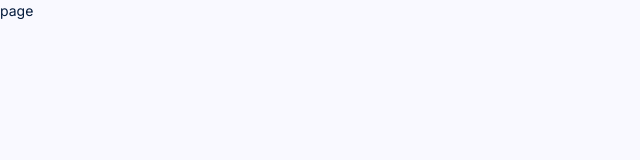
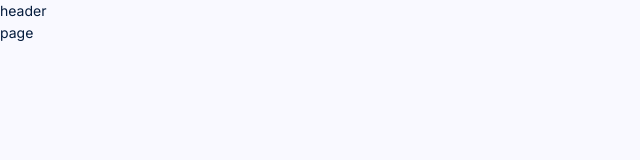
Before and after one commit to ahmedbadry-dev/tasks-management, a Next.js app: page / in a window 1280 px wide. Shown: the top 160 px of the page, without its empty margins (0-640 px from the left). Built offline with nearby package versions, Linux system fonts and the light colour scheme.

Commit message:
chore(app): update root layout, deps, and dashboard scaffold
switch root font setup to Inter and update app metadata

add form/validation deps (react-hook-form, zod, @hookform/resolvers)

update pnpm lockfile to reflect dependency changes

add initial dashboard layout scaffold

```diff
--- /dev/null
+++ b/app/(dashboard)/layout.tsx
@@ -0,0 +1,11 @@
+
+const layout = ({ children }: { children: React.ReactNode }) => {
+    return (
+        <div className="min-h-full">
+            <h1>header</h1>
+            {children}
+        </div>
+    )
+}
+
+export default layout
--- a/app/layout.tsx
+++ b/app/layout.tsx
@@ -1,20 +1,15 @@
 import type { Metadata } from "next";
-import { Geist, Geist_Mono } from "next/font/google";
+import { Inter } from "next/font/google";
 import "./globals.css";
 
-const geistSans = Geist({
-  variable: "--font-geist-sans",
+const inter = Inter({
   subsets: ["latin"],
-});
-
-const geistMono = Geist_Mono({
-  variable: "--font-geist-mono",
-  subsets: ["latin"],
+  variable: "--font-sans",
 });
 
 export const metadata: Metadata = {
-  title: "Create Next App",
-  description: "Generated by create next app",
+  title: "Tasks Management",
+  description: "Tasks Management App",
 };
 
 export default function RootLayout({
@@ -25,7 +20,7 @@ export default function RootLayout({
   return (
     <html
       lang="en"
-      className={`${geistSans.variable} ${geistMono.variable} h-full antialiased`}
+      className={`${inter.variable} h-full antialiased`}
     >
       <body className="min-h-full flex flex-col">{children}</body>
     </html>
--- a/package.json
+++ b/package.json
@@ -9,9 +9,12 @@
     "lint": "eslint"
   },
   "dependencies": {
+    "@hookform/resolvers": "^5.2.2",
     "next": "16.2.3",
     "react": "19.2.4",
-    "react-dom": "19.2.4"
+    "react-dom": "19.2.4",
+    "react-hook-form": "^7.72.1",
+    "zod": "^4.3.6"
   },
   "devDependencies": {
     "@tailwindcss/postcss": "^4",
```
Also changed, not shown: 1 other file (tests, documents, lock files or other folders).
